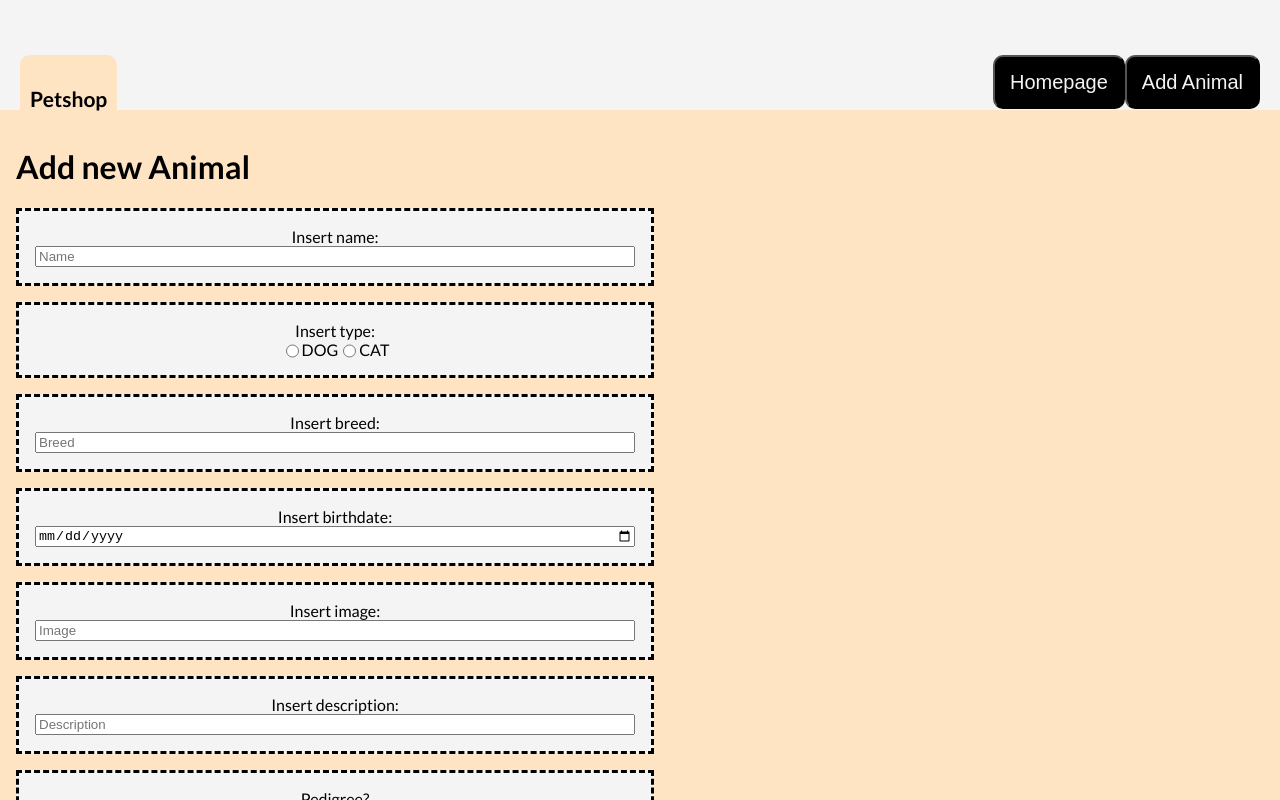
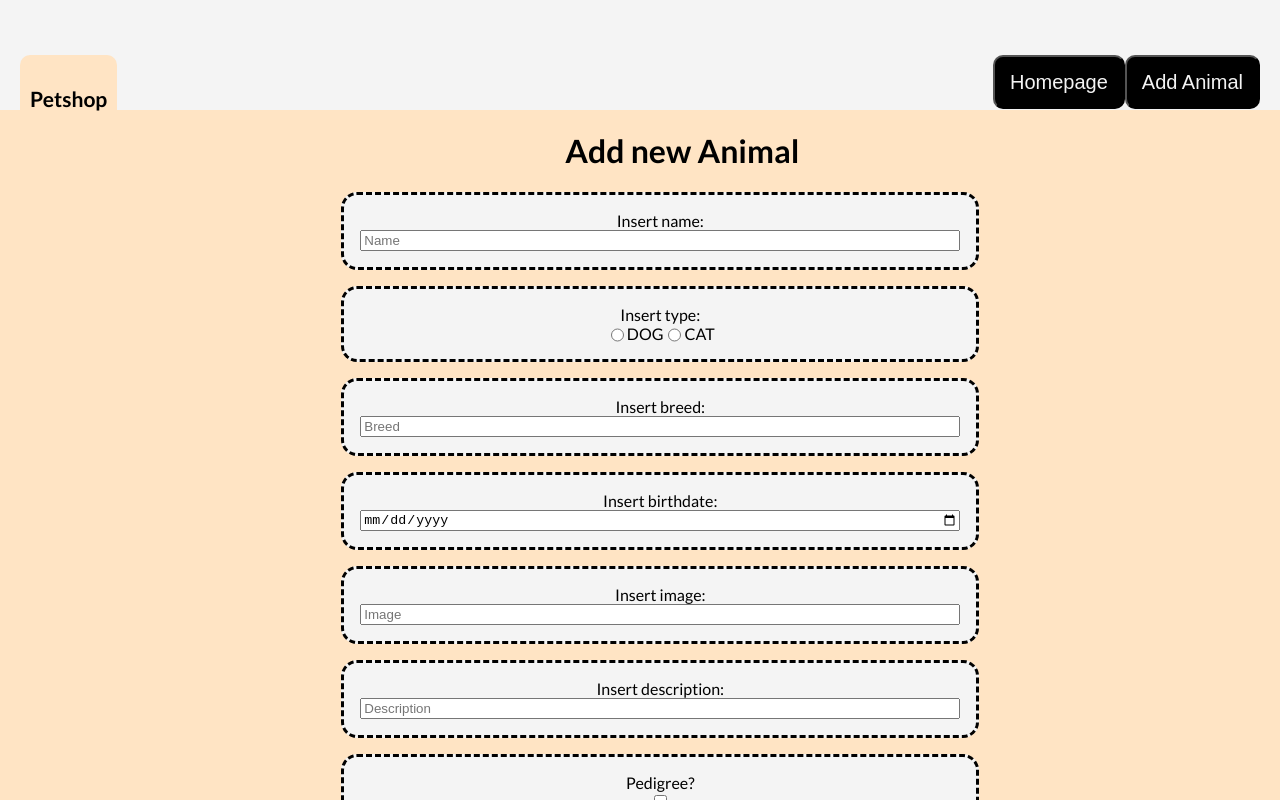
Before and after one commit to plug333/react-petshop, a React (Create React App) app: page /animals/new in a window 1280 px wide. Shown: the top 800 px of the page. Built offline with nearby package versions, Linux system fonts and the light colour scheme; no server answers.

Commit message:
edited scss

```diff
--- a/src/styles/animal-details.scss
+++ b/src/styles/animal-details.scss
@@ -1,5 +1,8 @@
 .animal-detail {
-    padding: 1rem;
+    padding-top: 2rem;
+    padding-left: 14rem;
+    display: flex;
+    flex-direction: column;
 
     .row-detail {
         padding: 1rem;
@@ -7,6 +10,7 @@
         flex-direction: row;
         border: solid;
         border-color: black;
+        border-radius: 1rem;
         margin-bottom: 1rem;
         justify-content: center;
         max-width: 600px;
--- a/src/styles/animal-form.scss
+++ b/src/styles/animal-form.scss
@@ -1,5 +1,11 @@
 .animal-form {
-    padding: 1rem;
+    padding-left: 14rem;
+    display: flex;
+    flex-direction: column;
+
+    h1 {
+        padding-left: 14rem;
+    }
 
     .row {
         padding: 1rem;
@@ -8,6 +14,7 @@
         border: solid;
         border-color: black;
         border-style: dashed;
+        border-radius: 1rem;
         max-width: 600px;
         margin-bottom: 1rem;
         justify-content: center;
@@ -27,6 +34,7 @@
         }
 
         .preview-image {
+            padding-left: 9rem;
             max-width: 300px;
         }
     }
```
